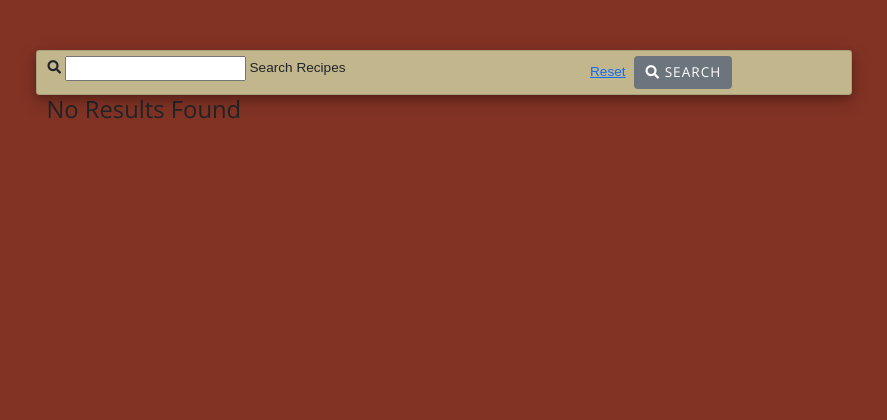
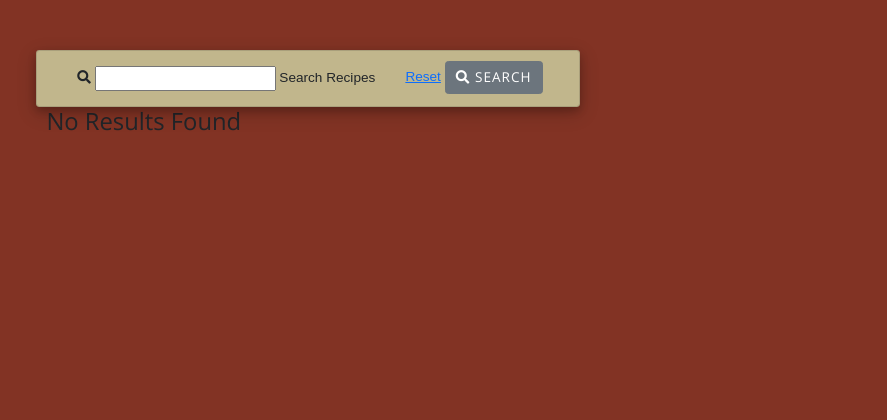
Before and after one commit to kashinak/kitchen-genie, a Flask app: page /search in a window 1280 px wide; the page is wider, and only the part inside the window is pictured. Shown: the part 532-952 px from the top of that part, without its empty margins (254-1141 px from the left). Run offline with Flask 2, Linux system fonts and the light colour scheme; data that the repository does not hold is empty; some libraries are stand-ins or nearby versions.

Commit message:
Add css styles to recipe search bar

```diff
--- a/run.py
+++ b/run.py
@@ -137,7 +137,7 @@
     cook_times = mongo.db.cook_times.find().sort("cook_time", 1)
     tools = mongo.db.tools.find().sort("tools", 1)
     return render_template(
-        "your_recipes.html", page_title="Your_Recipes", categories=categories,
+        "your_recipes.html", page_title="Your Recipes", categories=categories,
         servings=servings, leftovers=leftovers,
         prep_times=prep_times, cook_times=cook_times, tools=tools)
 
--- a/static/css/style.css
+++ b/static/css/style.css
@@ -211,9 +211,15 @@
   padding-top: 5px;
 }
 
-#search {
-  margin: 5px;
+#search-bar {
+  width: 40rem;
+  padding: 10px;
 }
+
+#search-box {
+  padding-left: 30px;
+}
+
 
 /* Single Recipe Page */
 /* code snippet from Coding Addict and freecodecamp.org "HTML & CSS Project Tutorial - Build a Recipes Website": https://www.youtube.com/watch?v=-8LTPIJBGwQ */
@@ -459,6 +465,7 @@
 .page-title, h2 {
   text-align: center;
   color:#c1b68c;
+  margin-bottom: 40px;
 }
 
 /* footer */
--- a/templates/group_recipes.html
+++ b/templates/group_recipes.html
@@ -2,10 +2,10 @@
 {% block content %}
    <!-- Search Bar -->
     <section id="group-recipes" class="container">
-        <div class="row card">
+        <div class="row card" id="search-bar">
             <form action="{{ url_for('search') }}" method="post" class="col-12">
-                <div class="row center-align">
-                    <div class="input-field col-12 col-md-8">
+                <div class="row">
+                    <div class="input-field col-12 col-md-8" id="search-box">
                         <i class="fas fa-search prefix"></i>
                         <input type="text" name="query" id="query" minlength="3" class="validate" required>
                         <label for="query">Search Recipes</label>
```
Also changed, not shown: templates/edit_recipe.html (+3 -5 lines).
